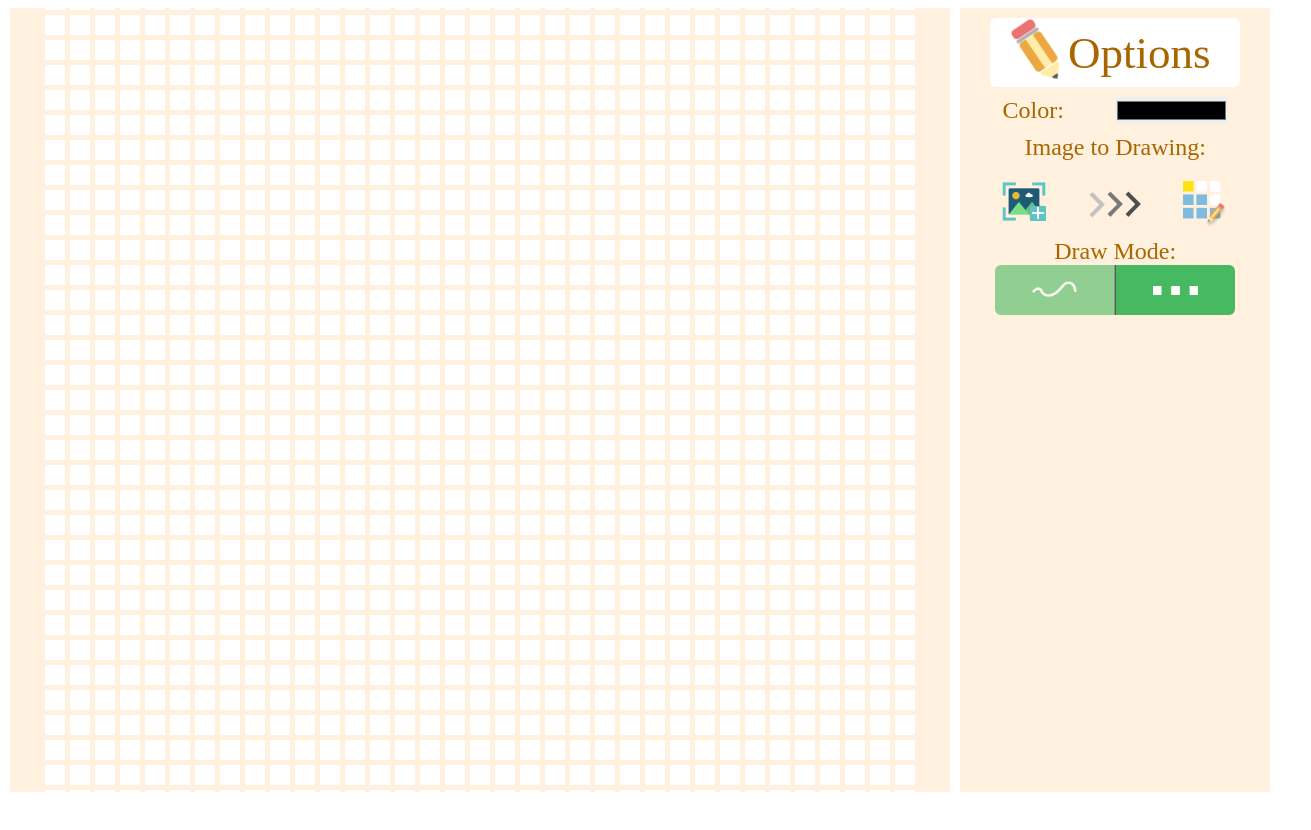
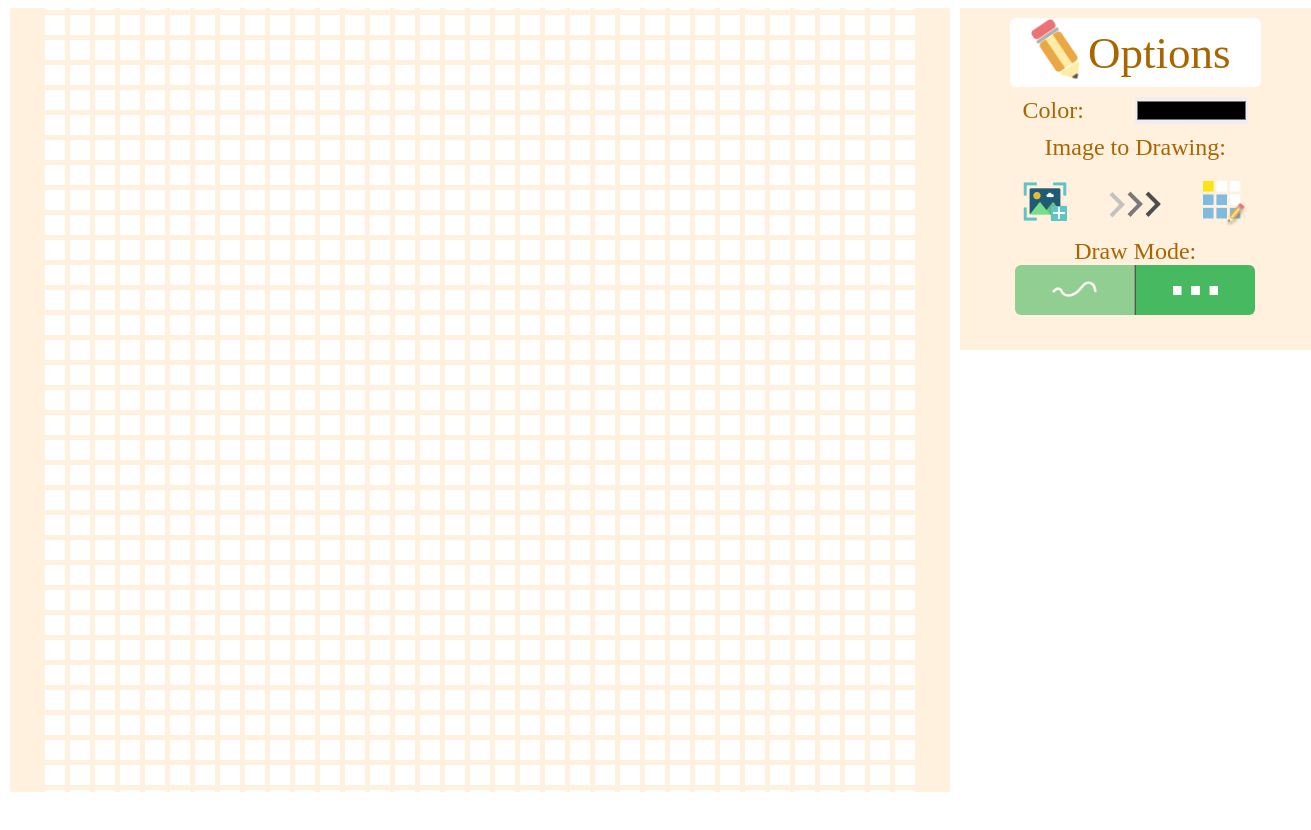
Before and after one commit to andreasZel/pixel-art-app, a React app: page / in a window 1280 px wide. Shown: the top 830 px of the page, 1311 px wide, since content can reach past the window. Built offline with nearby package versions, Linux system fonts and the light colour scheme; a web font is replaced by a local one.

Commit message:
moved color to drawoptions for better visuals

```diff
--- a/src/Components/DrawMenu/DrawMenu.css
+++ b/src/Components/DrawMenu/DrawMenu.css
@@ -3,7 +3,7 @@
     width: 97%;
     display: grid;
     grid-template-rows: 45% 45% 10%;
-    background-color: #FFF1DD;
     margin-right: auto;
     justify-items: center;
+
 }
--- a/src/Components/DrawOptions/DrawOptions.css
+++ b/src/Components/DrawOptions/DrawOptions.css
@@ -18,4 +18,7 @@
     flex-direction: column;
     gap: 10px;
     align-items: center;
+    background-color: #FFF1DD;
+    padding: 0px 50px;
+    height: 97%;
 }
```
